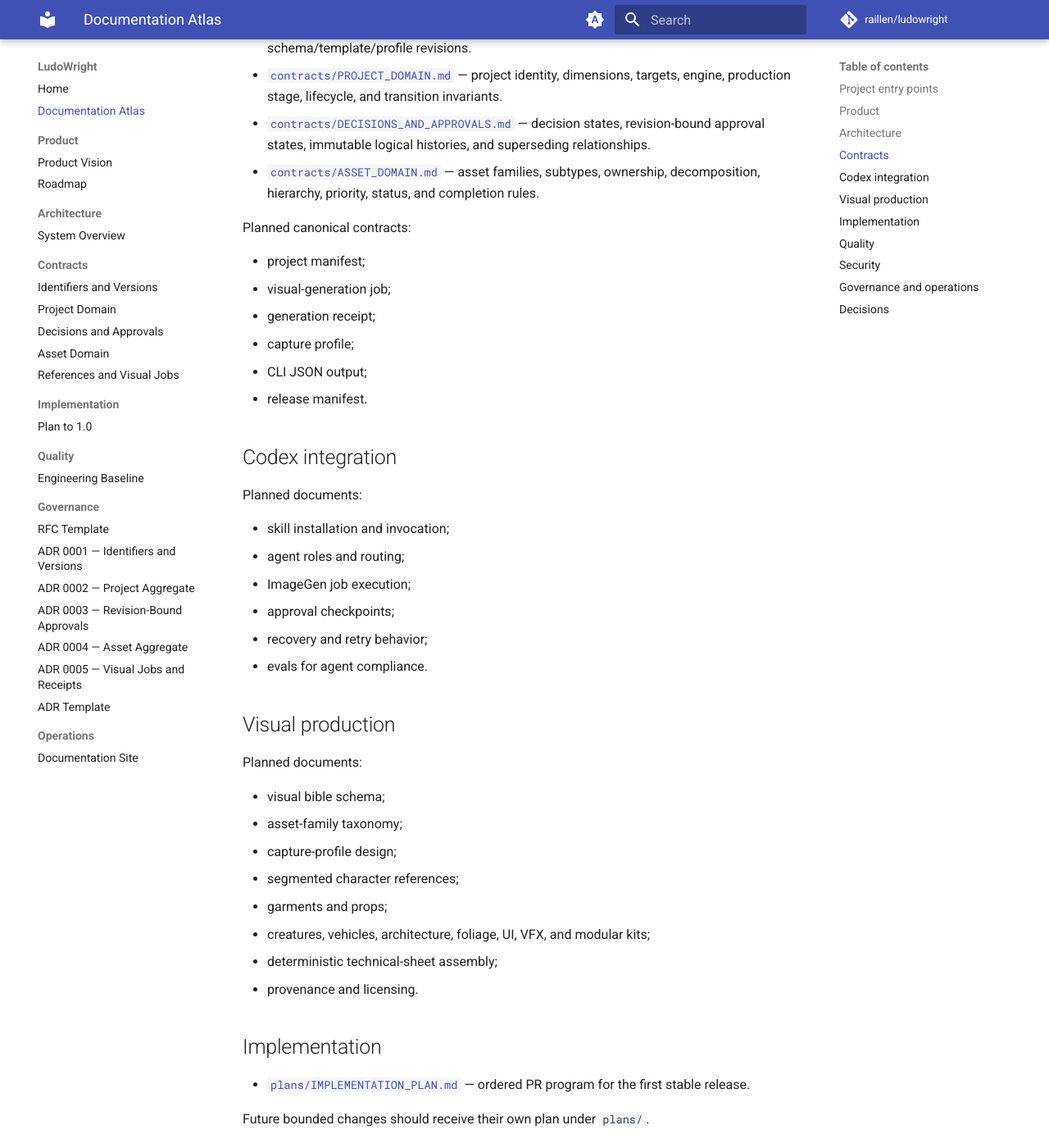
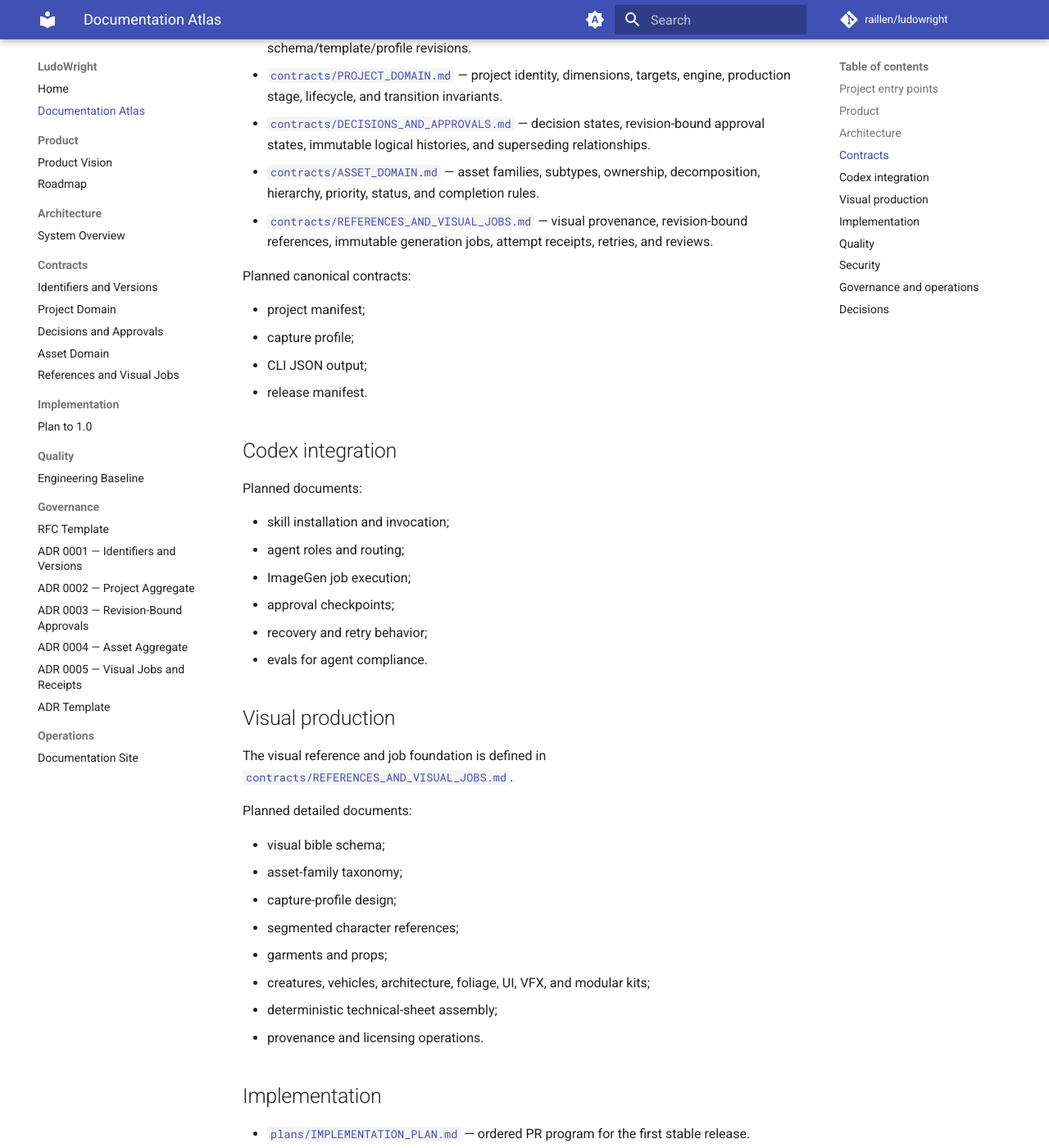
Before and after one commit to raillen/ludowright, an MkDocs documentation site: the page built from docs/ATLAS.md, in a window 1280 px wide and 1400 px high, scrolled down 930 px. Shown: the whole window at 82% size. Built offline with MkDocs 1.6.1 and Material for MkDocs 9.7.7, drawn with Linux system fonts in a browser that asks for light colours; comment, search, counter and statistics services are not loaded; some of the changed text lies outside the part shown.

Commit message:
Index references and visual job contracts

```diff
--- a/docs/ATLAS.md
+++ b/docs/ATLAS.md
@@ -26,12 +26,11 @@ This is the main navigation map for humans and agents. Each subject should have
 - [`contracts/PROJECT_DOMAIN.md`](contracts/PROJECT_DOMAIN.md) — project identity, dimensions, targets, engine, production stage, lifecycle, and transition invariants.
 - [`contracts/DECISIONS_AND_APPROVALS.md`](contracts/DECISIONS_AND_APPROVALS.md) — decision states, revision-bound approval states, immutable logical histories, and superseding relationships.
 - [`contracts/ASSET_DOMAIN.md`](contracts/ASSET_DOMAIN.md) — asset families, subtypes, ownership, decomposition, hierarchy, priority, status, and completion rules.
+- [`contracts/REFERENCES_AND_VISUAL_JOBS.md`](contracts/REFERENCES_AND_VISUAL_JOBS.md) — visual provenance, revision-bound references, immutable generation jobs, attempt receipts, retries, and reviews.
 
 Planned canonical contracts:
 
 - project manifest;
-- visual-generation job;
-- generation receipt;
 - capture profile;
 - CLI JSON output;
 - release manifest.
@@ -49,7 +48,9 @@ Planned documents:
 
 ## Visual production
 
-Planned documents:
+The visual reference and job foundation is defined in [`contracts/REFERENCES_AND_VISUAL_JOBS.md`](contracts/REFERENCES_AND_VISUAL_JOBS.md).
+
+Planned detailed documents:
 
 - visual bible schema;
 - asset-family taxonomy;
@@ -58,7 +59,7 @@ Planned documents:
 - garments and props;
 - creatures, vehicles, architecture, foliage, UI, VFX, and modular kits;
 - deterministic technical-sheet assembly;
-- provenance and licensing.
+- provenance and licensing operations.
 
 ## Implementation
 
@@ -89,8 +90,9 @@ Planned detailed documents:
 - archive extraction and packaging safety;
 - template and plugin trust;
 - secret handling;
-- external-reference provenance;
 - visual-content safeguards.
+
+External-reference URI and credential rules are canonical in [`contracts/REFERENCES_AND_VISUAL_JOBS.md`](contracts/REFERENCES_AND_VISUAL_JOBS.md).
 
 ## Governance and operations
 
@@ -113,6 +115,7 @@ Planned operational documents:
 
 ## Decisions
 
+- [`decisions/0005-immutable-visual-jobs-and-receipts.md`](decisions/0005-immutable-visual-jobs-and-receipts.md) — accepted immutable visual jobs, append-only attempt receipts, retry semantics, and output-bound reviews.
 - [`decisions/0004-decomposed-asset-aggregate.md`](decisions/0004-decomposed-asset-aggregate.md) — accepted decomposed asset aggregate, shared production status, ownership, and completion model.
 - [`decisions/0003-revision-bound-approvals.md`](decisions/0003-revision-bound-approvals.md) — accepted revision-bound approvals, immutable logical histories, and superseding relationships.
 - [`decisions/0002-immutable-project-aggregate.md`](decisions/0002-immutable-project-aggregate.md) — accepted immutable project aggregate and separate stage/lifecycle model.
```
